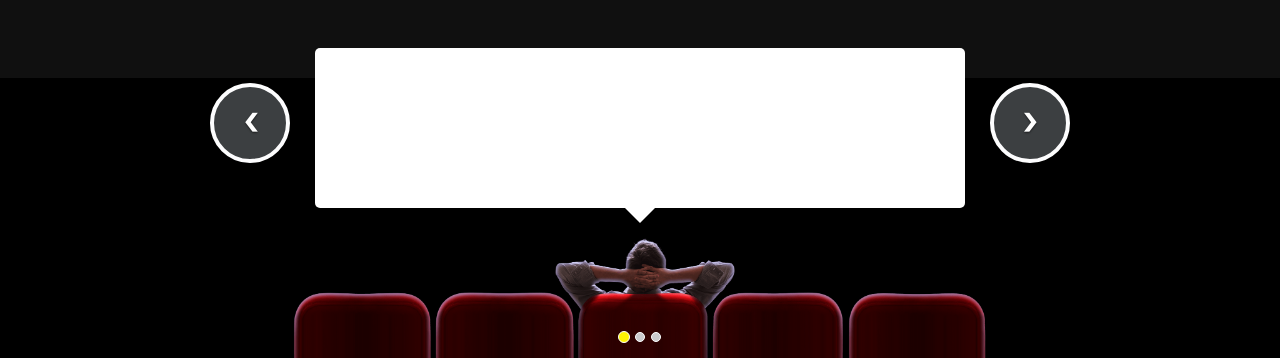
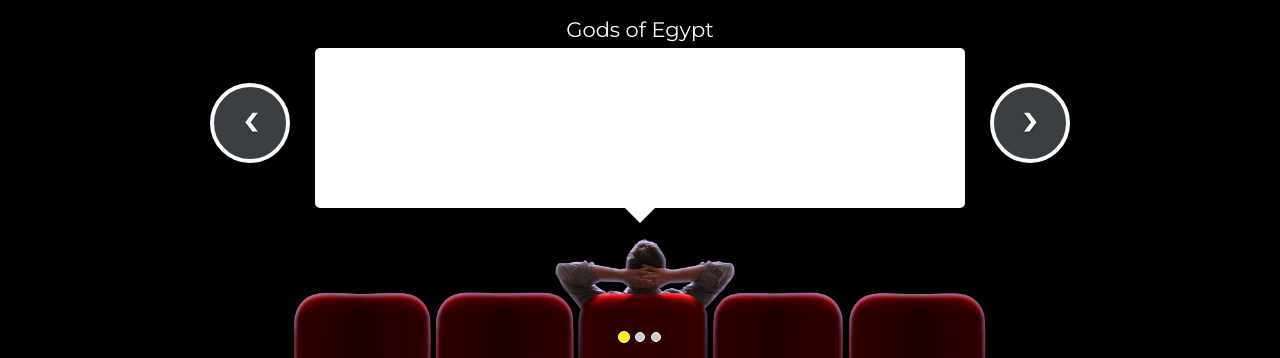
Before and after one commit to chanonroy/critics-and-flicks-old, a Django app: template critic/templates/game/game.html in a window 1280 px wide. Shown: the part 442-800 px from the top of the page. Run offline with Django 3.2, Linux system fonts and the light colour scheme; the template is opened without the code that fills it, so the values that code supplies are empty; parts of the project's set-up code (start-up, migrations or seed data) failed here and were passed over; some libraries are stand-ins or nearby versions.

Commit message:
front-end template established, need behaviour

```diff
--- a/critic/assets/css/game/game.css
+++ b/critic/assets/css/game/game.css
@@ -109,9 +95,10 @@
   font-size: 1.5em;
   text-align: center;
   color: #fdfdfe;
-  line-height: 3em;
-  padding-left: 3em;
-  padding-right: 3em;
+  line-height: 2.5em;
+  padding-left: 2em;
+  padding-right: 2em;
+  margin-top: 5px;
   -webkit-box-shadow: 0 0 0 0 transparent;
   -moz-box-shadow: 0 0 0 0 transparent;
   box-shadow: 0 0 0 0 transparent;
--- a/critic/assets/js/game.js
+++ b/critic/assets/js/game.js
@@ -20,7 +20,7 @@
   $('#quote-carousel').find('.item').first().addClass('active');
 });
 
-// ------------------ Stop Carousel -------------------------------------
+// ------------------ Navigation Bar for Movies --------------------------
 
 $('.bar').hover(
   function() {
@@ -29,13 +29,9 @@
   function() {
     $(this).removeClass("bar-roll");
   }
-);
-
-$('.bar').on("click",
-  function() {
-    $('.bar .bar-on').removeClass("bar-on");
-  },
-  function() {
+  ).on("click", function() {
     $(this).addClass("bar-on");
+    $(this).siblings().removeClass("bar-on");
+    var panelId = $(this).attr('data-panelid');
   }
 );
--- a/critic/assets/scss/game/_movies.scss
+++ b/critic/assets/scss/game/_movies.scss
@@ -66,9 +51,10 @@
   font-size: 1.5em;
   text-align: center;
   color: #fdfdfe;
-  line-height: 3em;
-  padding-left: 3em;
-  padding-right: 3em;
+  line-height: 2.5em;
+  padding-left: 2em;
+  padding-right: 2em;
+  margin-top: 5px;
   @include box-shadow(0 0 0 0 transparent);
   @include transition(all 0.2s ease-in);
 }
--- a/critic/assets/scss/game/_reviews.scss
+++ b/critic/assets/scss/game/_reviews.scss
@@ -75,6 +75,10 @@
     background: #ebc401;
 }
 
+.carousel .item {
+    @include transition(all 0.2s ease);
+}
+
 /* Changes the position of the indicators */
 #quote-carousel {
     .carousel-indicators {
--- a/critic/game/views.py
+++ b/critic/game/views.py
@@ -6,7 +6,7 @@
 def game(request):
 
     # random movie from database (TODO: refactor)
-    m_count = 60    # hardcoded to avoid costly counting operation
+    m_count = 60 - 1    # hardcoded to avoid costly counting operation
     movies_int = random.randint(0, m_count)
     m = Movie.objects.all()[movies_int]                     # alt = Movie.objects.get(title=movie) - with text file
 
--- a/critic/templates/game/game.html
+++ b/critic/templates/game/game.html
@@ -15,8 +15,6 @@
   <link rel="stylesheet" href="https://maxcdn.bootstrapcdn.com/font-awesome/4.5.0/css/font-awesome.min.css">
 
   <!-- Custom CSS Styles -->
-  <link rel="stylesheet" type="text/css" href="//cdn.jsdelivr.net/jquery.slick/1.5.9/slick.css"/>
-  <!-- <link rel="stylesheet" type="text/css" href="//cdnjs.cloudflare.com/ajax/libs/slick-carousel/1.5.9/slick-theme.min.css"/> -->
   <link rel="stylesheet" href="/assets/css/game/game.css" />
 </head>
 
@@ -50,15 +48,18 @@
   </section>
 
 <div class="slides">
-  <div class="inside"> Slide 1 </div>
+  <div id="#panelid" class="inside">
+      <object width="700" height="350" data="https://www.youtube-nocookie.com/embed/IJBnK2wNQSo"></object>
+      <div class="button"> Gods of Egypt </div>
+  </div>
 </div>
 <div class="slide-nav">
-  <div class="bar"></div>
-  <div class="bar"></div>
-  <div class="bar"></div>
-  <div class="bar"></div>
-  <div class="bar"></div>
-  <div class="bar"></div>
+  <div data-panelid="#panel1" class="bar"></div>
+  <div data-panelid="#panel2" class="bar"></div>
+  <div data-panelid="#panel3" class="bar"></div>
+  <div data-panelid="#panel4" class="bar"></div>
+  <div data-panelid="#panel5" class="bar"></div>
+  <div data-panelid="#panel6" class="bar"></div>
 </div>
 
   <!-- 650 by 450 -->
@@ -108,7 +109,6 @@
   <script src="https://ajax.googleapis.com/ajax/libs/jquery/1.11.3/jquery.min.js"></script>
   <script src="https://maxcdn.bootstrapcdn.com/bootstrap/3.3.6/js/bootstrap.min.js"></script>
   <!-- Custom JS -->
-  <script type="text/javascript" src="//cdn.jsdelivr.net/jquery.slick/1.5.9/slick.min.js"></script>
   <script src="/assets/js/game.js"></script>
 
 </body>
--- a/critic/templates/index.html
+++ b/critic/templates/index.html
@@ -15,7 +15,7 @@
     <link rel="stylesheet" href="https://maxcdn.bootstrapcdn.com/font-awesome/4.5.0/css/font-awesome.min.css">
 
     <!-- Custom CSS Styles -->
-    <link rel='stylesheet' href='/assets/css/style/style.css'/>
+    <link rel="stylesheet" href="/assets/css/style/style.css"/>
 
 </head>
 <body>
```
Also changed, not shown: other parts of critic/assets/css/game/game.css (+12 -19 lines), other parts of critic/assets/scss/game/_movies.scss (+7 -22 lines), 1 other file.
